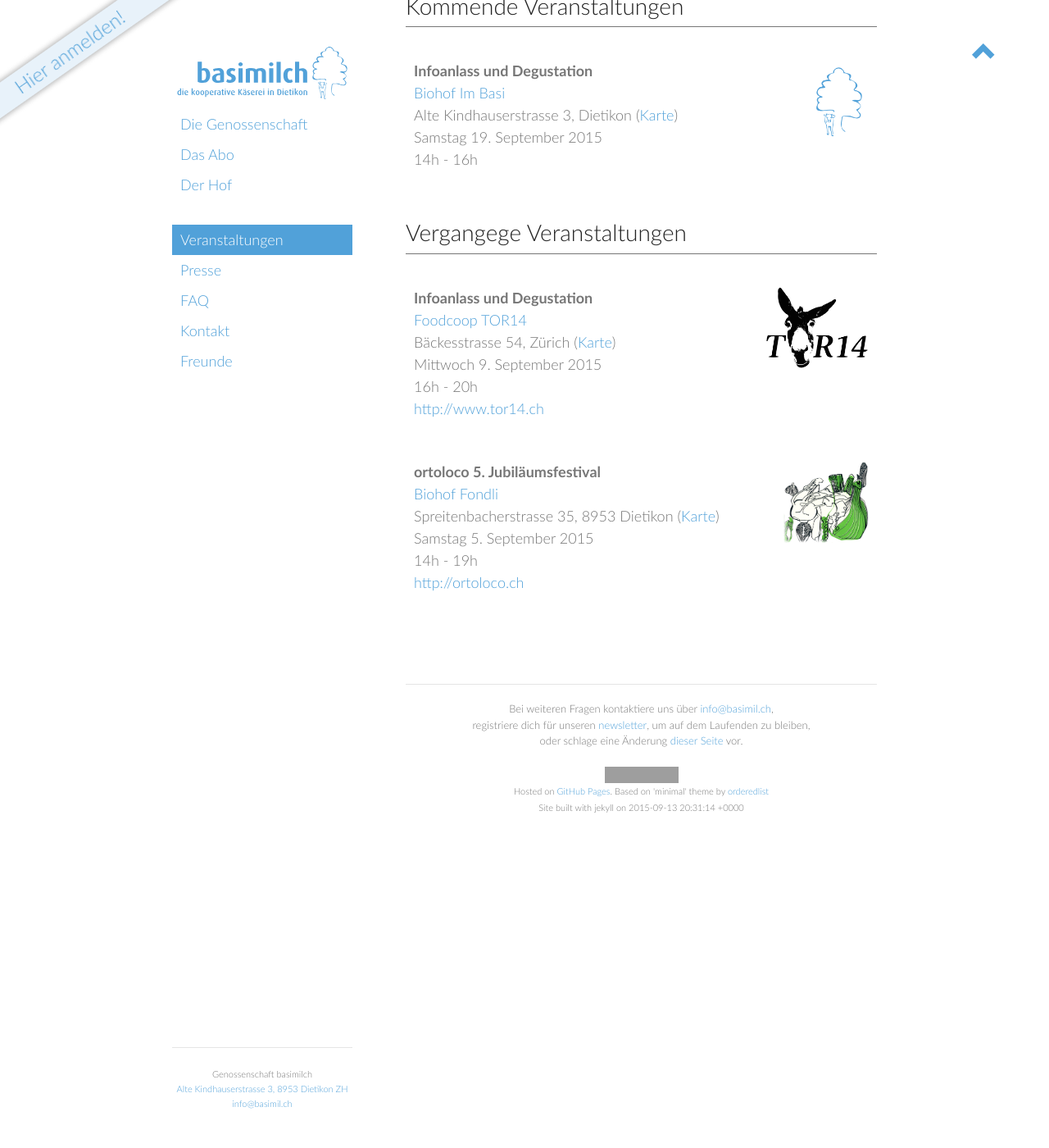
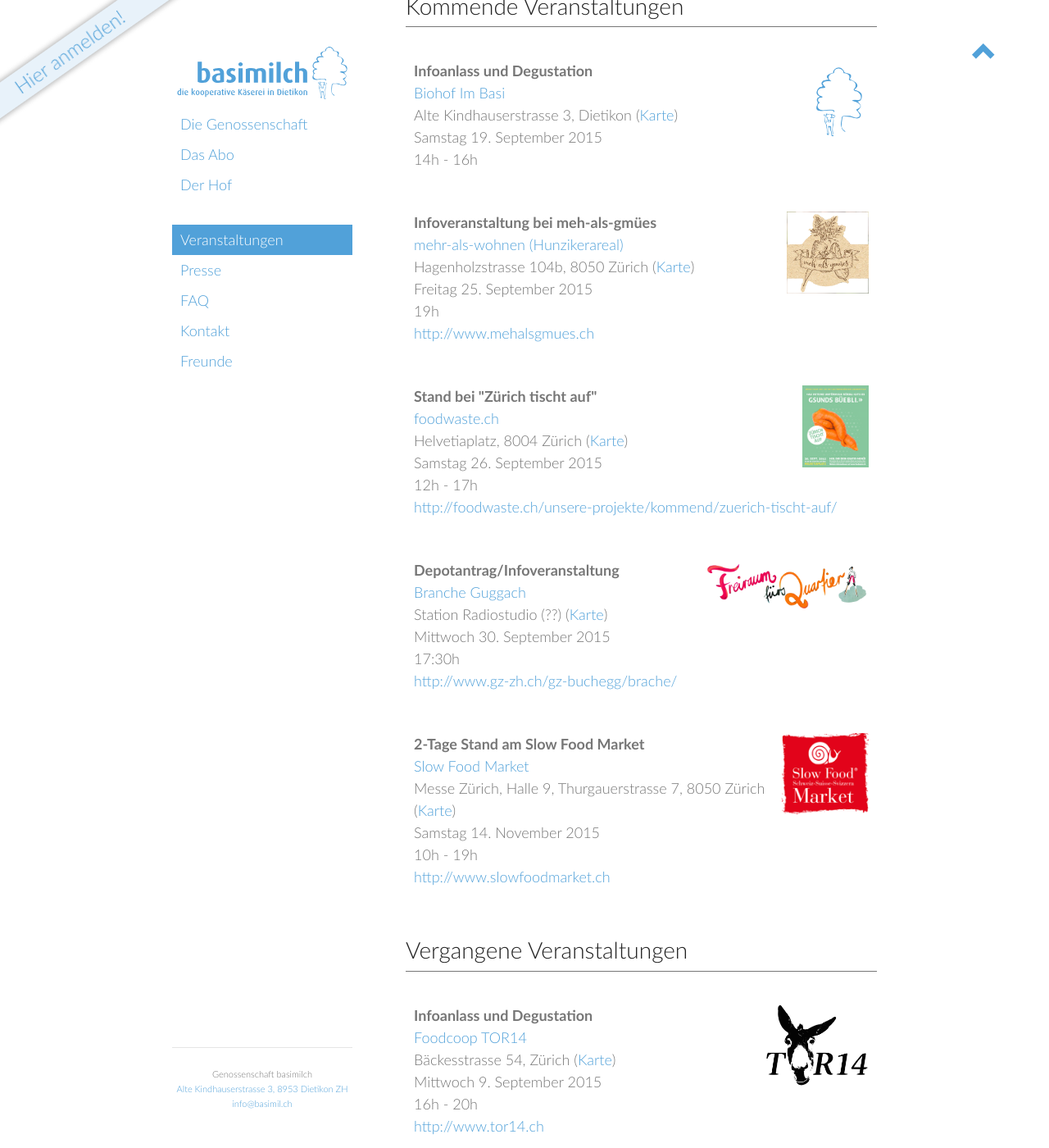
Before and after one commit to vryser/basimilch.github.io, a Jekyll site: the page built from pages/040-veranstaltungen.md, in a window 1280 px wide and 1400 px high, scrolled down 456 px. Shown: the whole window at 82% size. Built offline with Jekyll 4.4.1, drawn with Linux system fonts in a browser that asks for light colours; grey boxes are pictures that could not be loaded.

Commit message:
new: add upcoming events

```diff
--- a/_data/events.yml
+++ b/_data/events.yml
@@ -27,3 +27,41 @@
   place_url:  /kontakt/
   address:    Alte Kindhauserstrasse 3, Dietikon
   map_url:    https://www.google.ch/maps/place/Alte+Kindhauserstrasse+3+8953+Dietikon+Switzerland
+
+- title:      Infoveranstaltung bei meh-als-gmües
+  date:       2015-09-25 20:00:00
+  time:       19h
+  place:      mehr-als-wohnen (Hunzikerareal)
+  image:      logos/mehralsgmues_logo # http://www.mehalsgmues.ch/Leporello1.jpg
+  place_url:  http://mehralswohnen.ch
+  address:    Hagenholzstrasse 104b, 8050 Zürich
+  map_url:    https://www.google.ch/maps/place/Hagenholzstrasse+104b+8050+Zürich+Switzerland
+  url:        http://www.mehalsgmues.ch
+
+- title:      Stand bei "Zürich tischt auf"
+  date:       2015-09-26 17:00:00
+  time:       12h - 17h
+  place:      foodwaste.ch
+  image:      events/zuritischtauf_poster # http://foodwaste.ch/wp-content/uploads/2015/08/Bildschirmfoto-2015-09-01-um-00.09.52.png
+  place_url:  http://foodwaste.ch
+  address:    Helvetiaplatz, 8004 Zürich
+  map_url:    https://www.google.ch/maps/place/Helvetiaplatz+8004+Zürich+Switzerland
+  url:        http://foodwaste.ch/unsere-projekte/kommend/zuerich-tischt-auf/
+
+- title:      Depotantrag/Infoveranstaltung
+  date:       2015-09-30 18:30:00
+  time:       17:30h
+  place:      Branche Guggach
+  image:      logos/branche_guggach_logo # http://www.gz-zh.ch/typo3temp/pics/freiraum_logo_web_03_9172212d5c.jpg
+  address:    Station Radiostudio (??)
+  map_url:    https://www.google.ch/maps/place/+Switzerland
+  url:        http://www.gz-zh.ch/gz-buchegg/brache/
+
+- title:      2-Tage Stand am Slow Food Market
+  date:       2015-11-14 19:00:00 # Sa 14. - So 15.11.
+  time:       10h - 19h
+  place:      Slow Food Market
+  image:      logos/slowfoodmarket_logo # http://www.slowfoodmarket.ch/uploads/tx_smedialmseventcalendar/SLOW2011_4c_01.gif
+  address:    Messe Zürich, Halle 9, Thurgauerstrasse 7, 8050 Zürich
+  map_url:    https://www.google.ch/maps/place/Thurgauerstrasse+7+8050+Zürich+Switzerland
+  url:        http://www.slowfoodmarket.ch
--- a/pages/040-veranstaltungen.md
+++ b/pages/040-veranstaltungen.md
@@ -8,6 +8,6 @@ permalink: /veranstaltungen/
 
 {% include event-list.html display='upcoming' %}
 
-# Vergangege Veranstaltungen
+# Vergangene Veranstaltungen
 
 {% include event-list.html display='past' %}
```
Also changed, not shown: images/events/zuritischtauf_poster.png (added), images/logos/branche_guggach_logo.png (added), images/logos/mehralsgmues_logo.png (added), images/logos/slowfoodmarket_logo.png (added).
